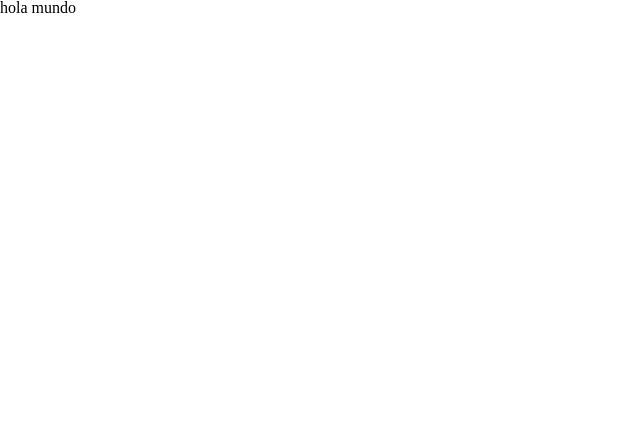
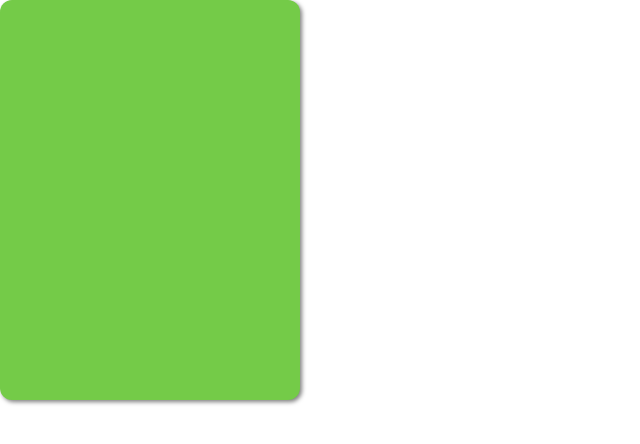
Before and after one commit to niltonTuesta/proyecto1, a React (Create React App) app: page / in a window 1280 px wide. Shown: the top 444 px of the page, without its empty margins (0-640 px from the left). Built offline with nearby package versions, Linux system fonts and the light colour scheme.

Commit message:
layaout card

```diff
--- a/src/App.js
+++ b/src/App.js
@@ -1,6 +1,6 @@
-import logo from "./logo.svg";
 import "./reset.css";
-import { Card } from "./components/Card";
+import "./styles.css";
+import { Card } from "./components/Card/Card";
 
 function App() {
   const pokemon = [
--- a/src/components/Card.jsx
+++ /dev/null
@@ -1,3 +0,0 @@
-export function Card() {
-  return <div className="App">hola mundo</div>;
-}
--- /dev/null
+++ b/src/components/Card/Card.css
@@ -0,0 +1,8 @@
+.box-card {
+  color: var(--color-ground);
+  width: 300px;
+  height: 400px;
+  border-radius: 12px;
+  box-shadow: 2px 2px 4px rgba(0, 0, 0, 0.5);
+  background-color: var(--color-grass);
+}
--- /dev/null
+++ b/src/components/Card/Card.jsx
@@ -0,0 +1,10 @@
+import "./Card.css";
+export function Card() {
+  return (
+    <article className="box-card">
+      <div className="card-title"></div>
+      <div className="card-image"></div>
+      <div className="card-description"></div>
+    </article>
+  );
+}
```
Also changed, not shown: src/styles.css (renamed from src/css/styles.css).
